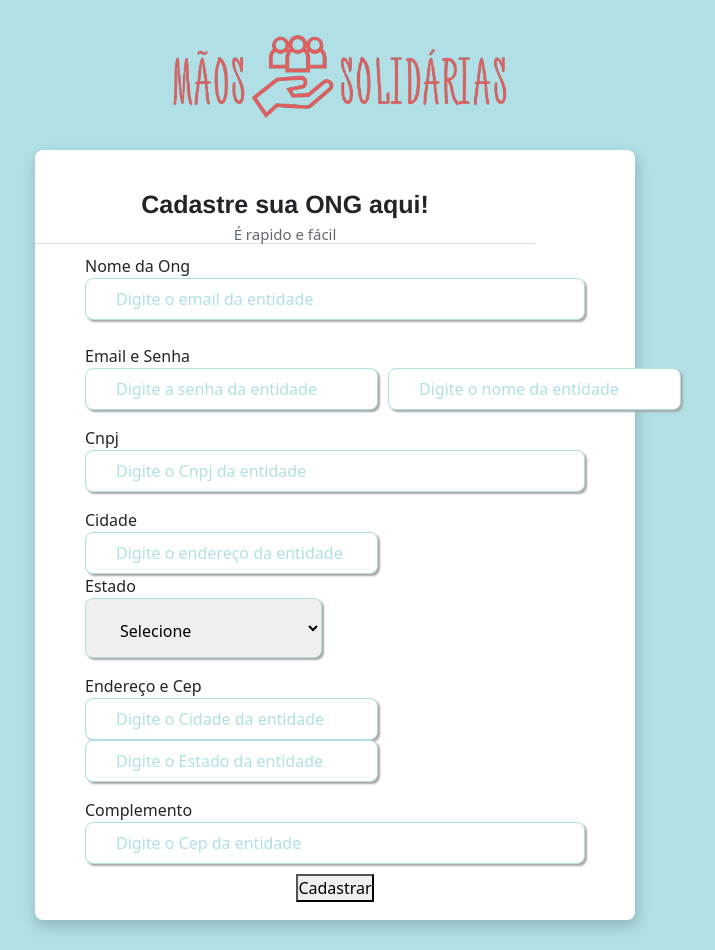
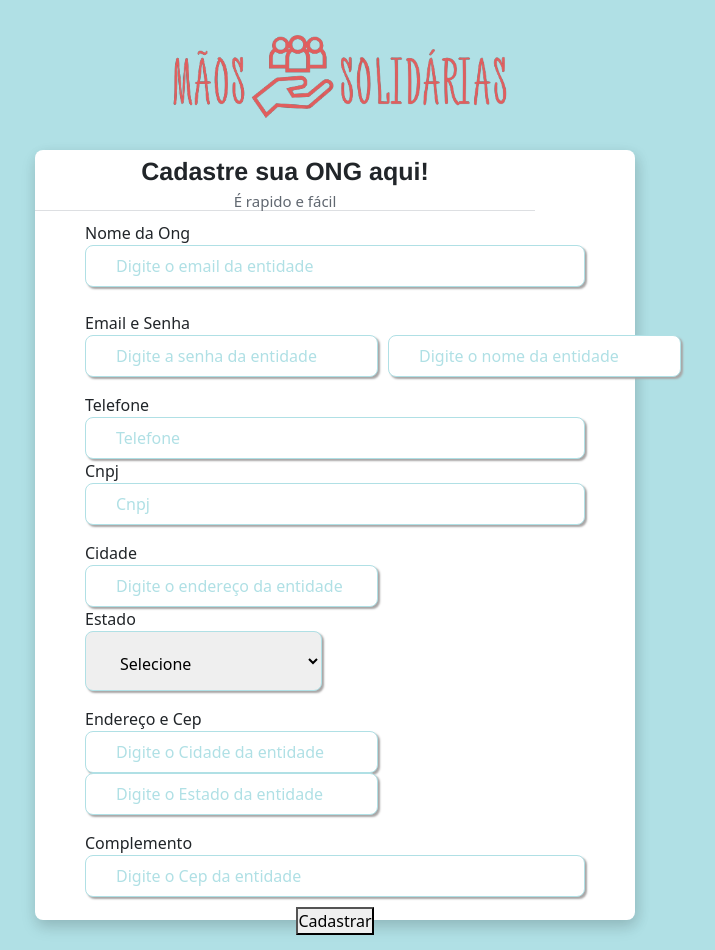
Before and after one commit to JoaoPF07/Projeto-Integrador, a React (Create React App) app: page /cadastros in a window 1280 px wide. Shown: the whole page, without its empty margins (305-1020 px from the left). Built offline with nearby package versions, Linux system fonts and the light colour scheme.

Commit message:
Atualização

```diff
--- a/src/api.ts
+++ b/src/api.ts
@@ -15,6 +15,7 @@ export const api = {
     email: string,
     senha: string,
     nome: string,
+    telefone: string,
     cnpj: string,
     endereco: string,
     complemento: string,
@@ -28,6 +29,7 @@ export const api = {
         email,
         senha,
         nome,
+        telefone,
         cnpj,
         endereco,
        complemento,
--- a/src/componentes/containerentidade/index.tsx
+++ b/src/componentes/containerentidade/index.tsx
@@ -29,7 +29,7 @@ function ContainerEntidade() {
   };
 
   return (
-    <div>
+    <div className="ContainerEntidade">
       {entidades.map((item, index) => (
         <DadosEntidade key={index} dados={item} />
       ))}
--- a/src/componentes/dadosentidade/index.tsx
+++ b/src/componentes/dadosentidade/index.tsx
@@ -6,7 +6,7 @@ type Props = {
 
 function DadosEntidade({ dados }: Props) {
   return (
-    <div>
+    <div className="ContainerEntidade">
       <div className="divlista">
         <div
          style={{
@@ -24,13 +24,13 @@ function DadosEntidade({ dados }: Props) {
         <br />
         <b>Estado:{dados.estado}</b>
         <br />
-        Cep:{dados.cep}
+        <b>Cep:{dados.cep}</b>
         <br />
-        Endereço:{dados.endereco}
+        <b>Endereço: {dados.endereco}</b>
         <br />
-        Complemento:{dados.complemento}
+        <b>Complemento: {dados.complemento}</b>
         <br />
-        Telefone:{dados.telefone}
+        <b>Telefone:{dados.telefone}</b>
         <br />
         </div>
       </div>
--- a/src/componentes/formpostcadentidade/formpostcadentidade.tsx
+++ b/src/componentes/formpostcadentidade/formpostcadentidade.tsx
@@ -6,6 +6,7 @@ type Props = {
     email: string,
     senha: string,
     nome: string,
+    telefone: string,
     cnpj: string,
     endereco: string,
     complemento: string,
@@ -19,6 +20,7 @@ function FormPostEntidade({ onAdd }: Props) {
   const [Email, setEmail] = useState("");
   const [Senha, setSenha] = useState("");
   const [Nome, setNome] = useState("");
+  const [Telefone, setTelefone] = useState("");
   const [Cnpj, setCnpj] = useState("");
   const [Endereco, setEndereco] = useState("");
   const [Complemento, setComplemento] = useState("");
@@ -36,6 +38,10 @@ function FormPostEntidade({ onAdd }: Props) {
 
   const handleNomeChange = (e: ChangeEvent<HTMLInputElement>) => {
     setNome(e.target.value);
+  };
+
+  const handleTelefoneChange = (e: ChangeEvent<HTMLInputElement>) => {
+    setTelefone(e.target.value);
   };
 
   const handleCnpjChange = (e: ChangeEvent<HTMLInputElement>) => {
@@ -80,6 +86,7 @@ function FormPostEntidade({ onAdd }: Props) {
         Senha,
         Nome,
         Cnpj,
+        Telefone,
         Endereco,
         Complemento,
         Cidade,
@@ -127,11 +134,17 @@ function FormPostEntidade({ onAdd }: Props) {
             </fieldset>
           </div>
           <div className="inputCampo1">
+          <label htmlFor="telefone">Telefone</label>
+            <input type="text"
+            value={Telefone}
+            placeholder="Telefone"
+            onChange={handleTelefoneChange}
+              />
             <label htmlFor="cnpj">Cnpj</label>
             <input
               type="text"
               value={Cnpj}
-              placeholder="Digite o Cnpj da entidade"
+              placeholder="Cnpj"
               onChange={handleCnpjChange}
               required
             />
--- a/src/estilo/estilo.css
+++ b/src/estilo/estilo.css
@@ -456,3 +456,8 @@ nav{
     text-align: left;
     font-family: sans-serif;
   }
+
+  .ContainerEntidade{
+    display: flex;
+
+  }
--- a/src/pages/cadastro.tsx
+++ b/src/pages/cadastro.tsx
@@ -14,6 +14,7 @@ function Cadastros() {
     email: string,
     senha: string,
     nome: string,
+    telefone: string,
     cnpj: string,
     endereco: string,
     complemento: string,
@@ -27,6 +28,7 @@ function Cadastros() {
       email,
       senha,
       nome,
+      telefone,
       cnpj,
       endereco,
       complemento,
@@ -36,10 +38,10 @@ function Cadastros() {
     );
 
     if(json.id) {
-      alert('Entidade cadastrada com sucesso!')
+      alert(json.message)
       setEntidade((Entidade) => [...Entidade, json]);
     }else {
-      alert ("Faha ao se cadastrar")
+      alert (json.message)
     }
 
 
```
